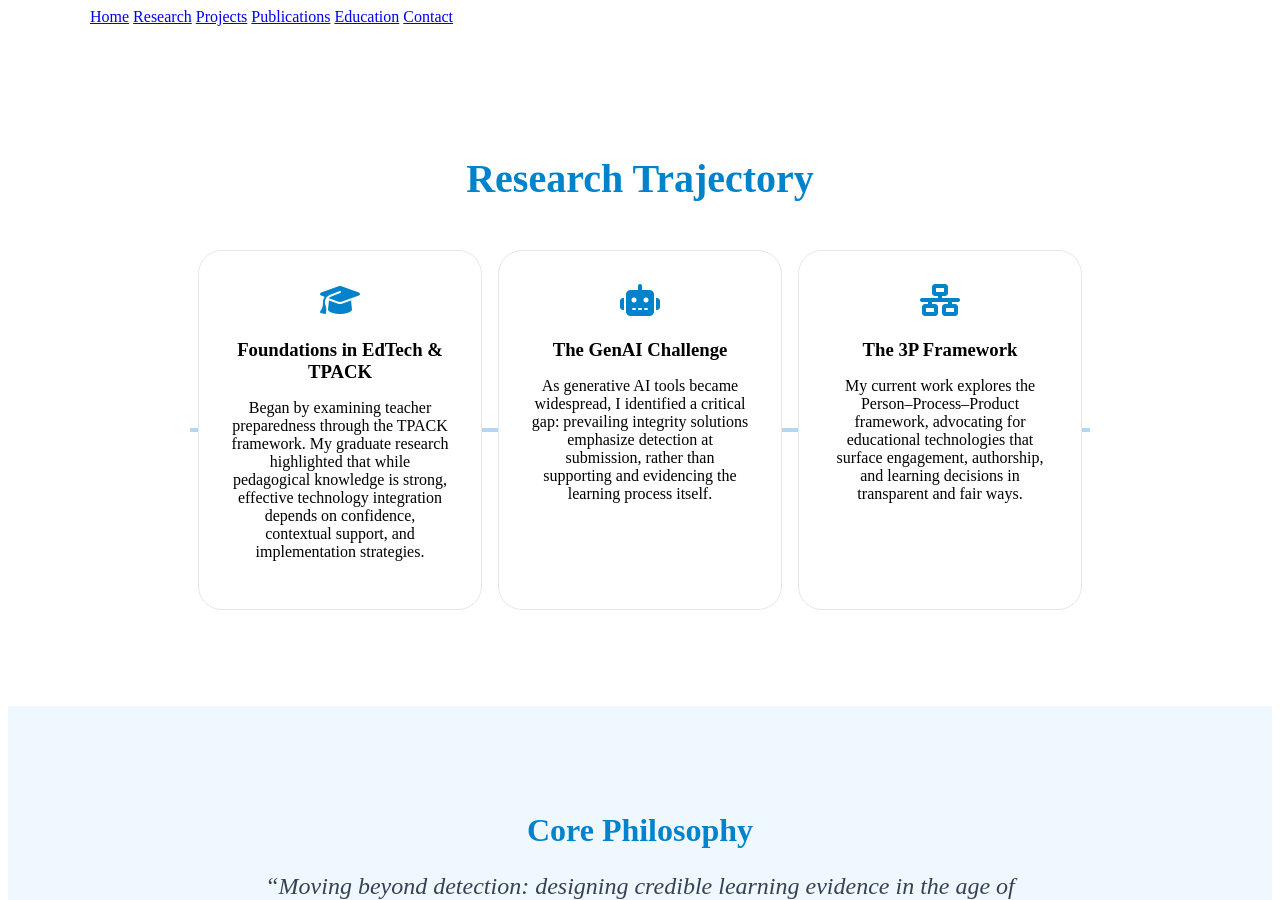
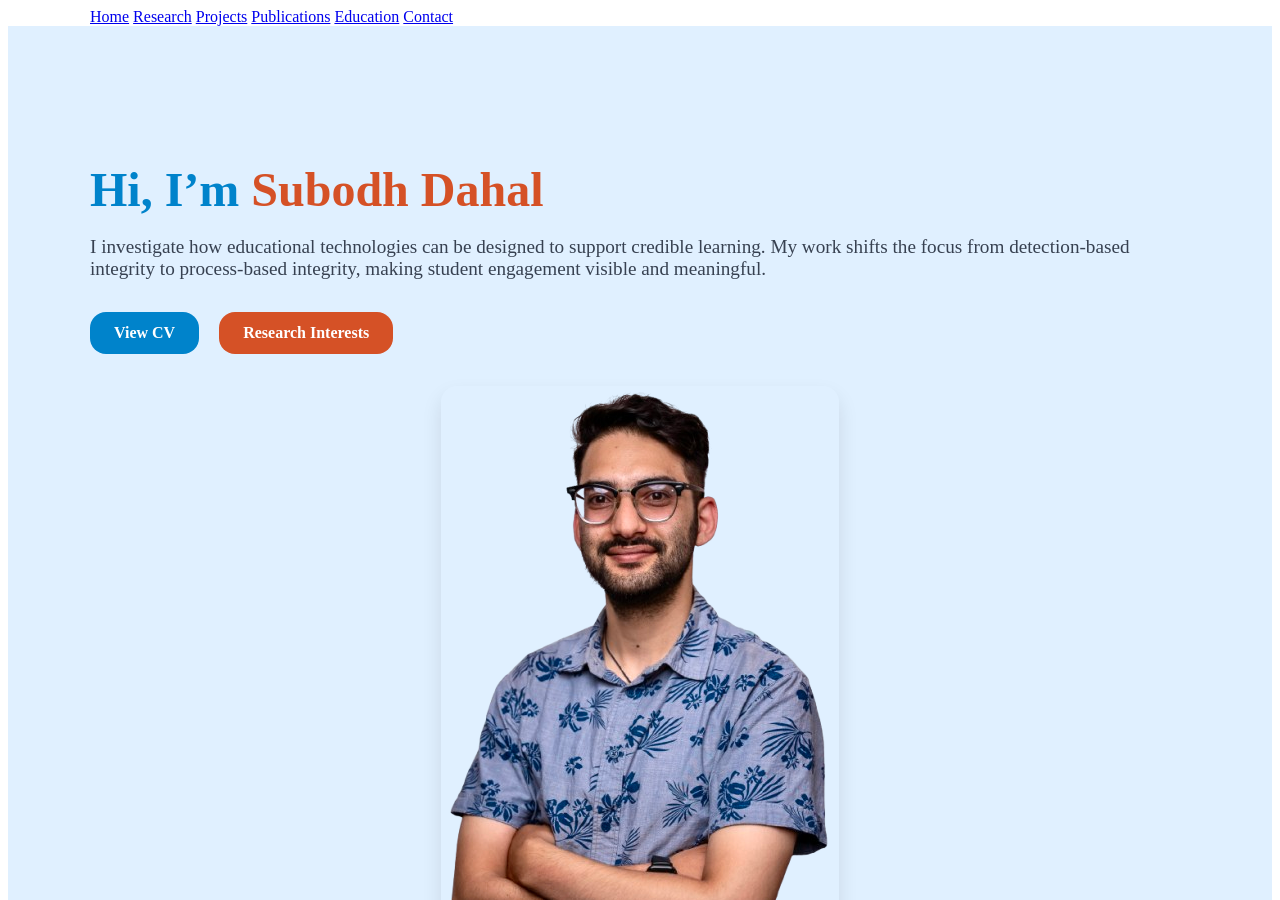
Before and after one commit to dahalsubodh/dahalsubodh.github.io, a Jekyll site: the page built from index.md, in a window 1280 px wide and 900 px high. Built offline with Jekyll 4.4.1, drawn with Linux system fonts in a browser that asks for light colours; some of the changed text lies outside the part shown.

Commit message:
Update index.md

```diff
--- a/index.md
+++ b/index.md
@@ -2,6 +2,8 @@
 layout: default
 title: Home
 ---
+
+{% include hero.html %}
 
 <!-- ================= Research Trajectory ================= -->
 <section id="trajectory" class="trajectory">
@@ -74,8 +76,6 @@ title: Home
   </a>
 </section>
 
-{% include hero.html %}
-
 <!-- ================= Scroll Animation Hook ================= -->
 <script>
   const observer = new IntersectionObserver(
```
